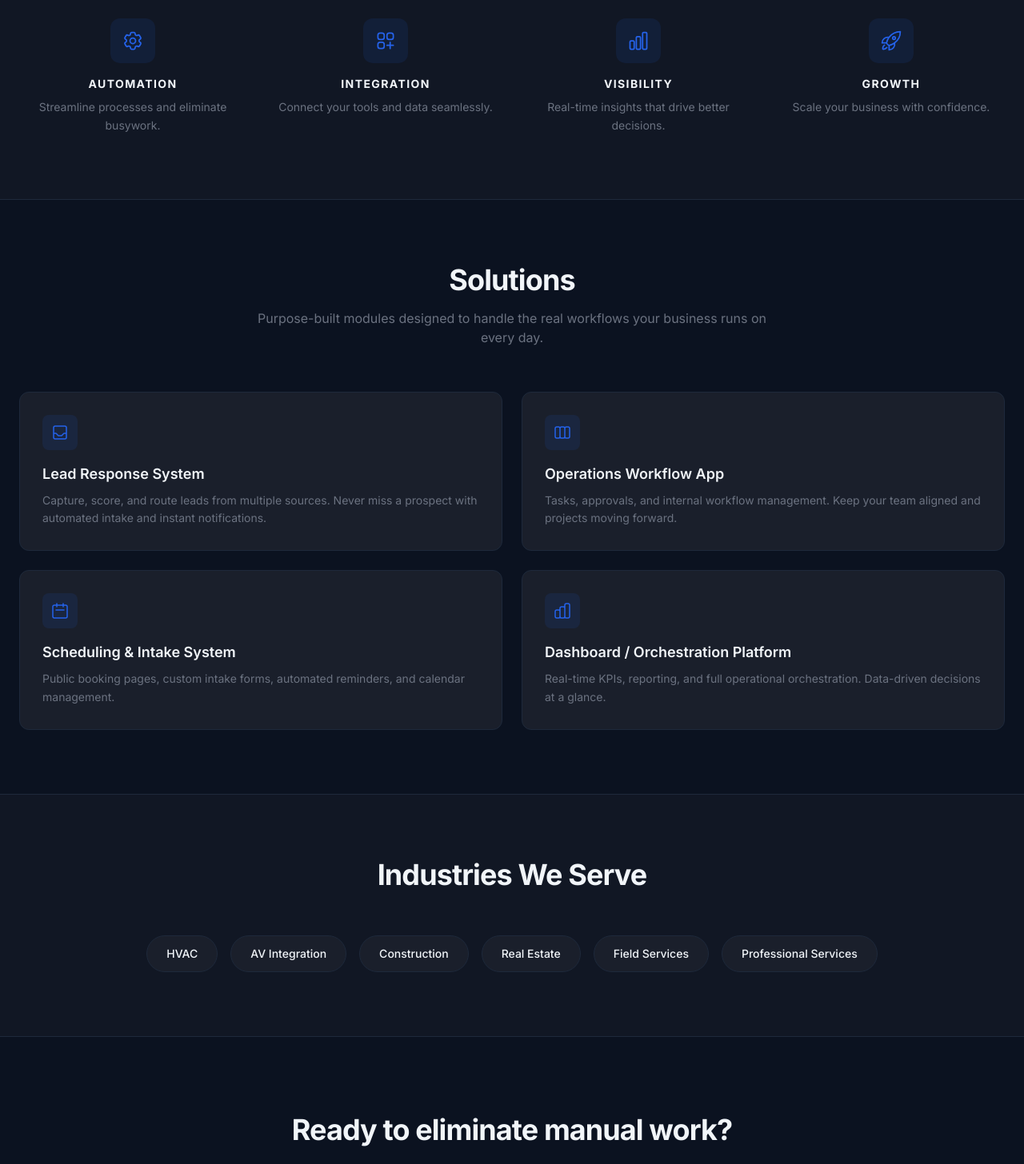
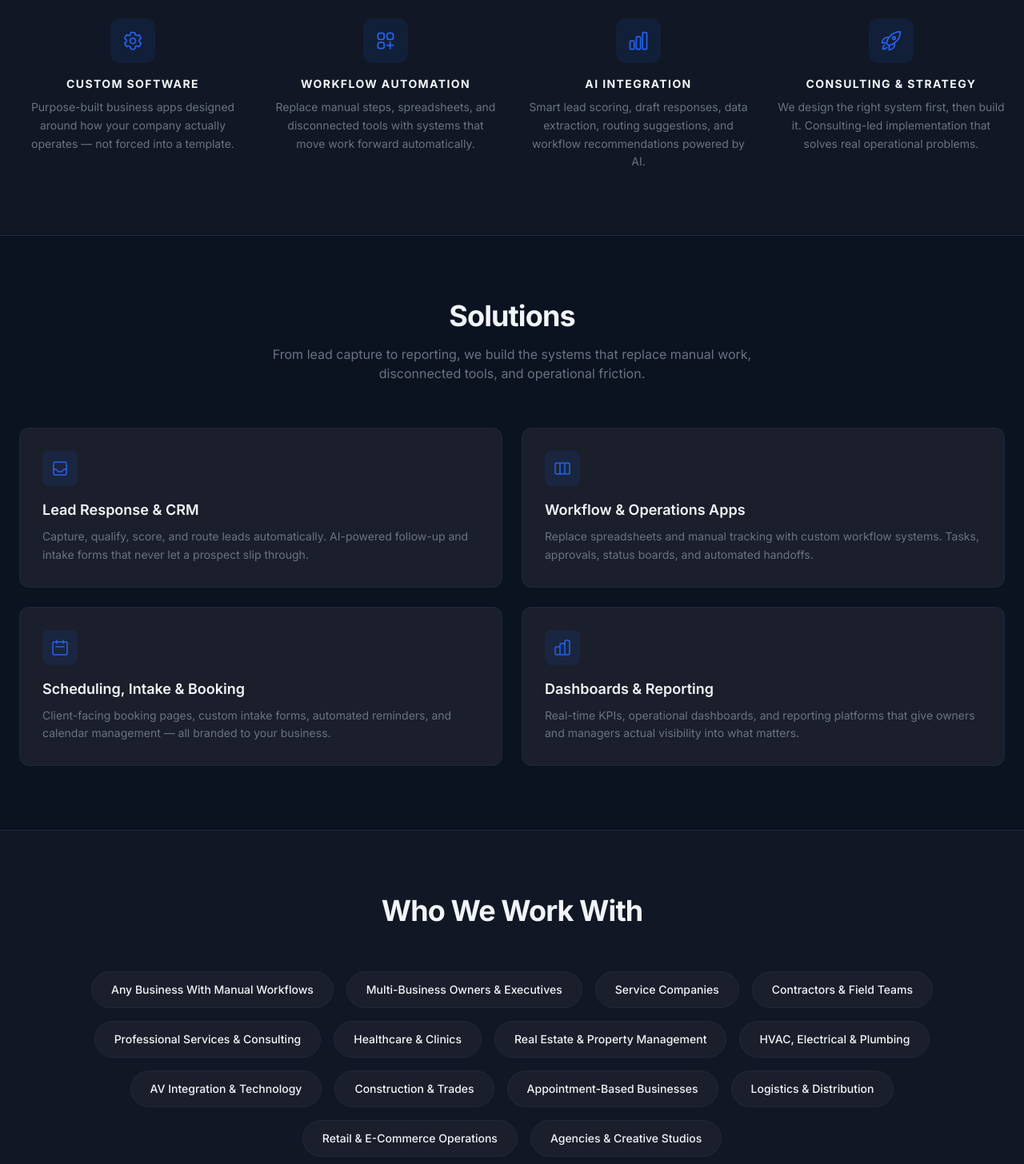
Before and after one commit to tracybailey5150/bad-platform, a Next.js app: page / in a window 1280 px wide. Shown: the part 940-2396 px from the top of the page at 80% size. Built offline with nearby package versions, Linux system fonts and the light colour scheme.

Commit message:
Fix landing page: correct pillars (custom software, workflow automation, AI integration, consulting), broaden industries, align with business plan

```diff
--- a/src/app/page.tsx
+++ b/src/app/page.tsx
@@ -144,10 +144,10 @@ function DashboardMockup() {
 /*  Pillars                                                            */
 /* ------------------------------------------------------------------ */
 const pillars = [
-  { title: 'AUTOMATION', desc: 'Streamline processes and eliminate busywork.', icon: <GearIcon /> },
-  { title: 'INTEGRATION', desc: 'Connect your tools and data seamlessly.', icon: <PuzzleIcon /> },
-  { title: 'VISIBILITY', desc: 'Real-time insights that drive better decisions.', icon: <ChartIcon /> },
-  { title: 'GROWTH', desc: 'Scale your business with confidence.', icon: <RocketIcon /> },
+  { title: 'CUSTOM SOFTWARE', desc: 'Purpose-built business apps designed around how your company actually operates — not forced into a template.', icon: <GearIcon /> },
+  { title: 'WORKFLOW AUTOMATION', desc: 'Replace manual steps, spreadsheets, and disconnected tools with systems that move work forward automatically.', icon: <PuzzleIcon /> },
+  { title: 'AI INTEGRATION', desc: 'Smart lead scoring, draft responses, data extraction, routing suggestions, and workflow recommendations powered by AI.', icon: <ChartIcon /> },
+  { title: 'CONSULTING & STRATEGY', desc: 'We design the right system first, then build it. Consulting-led implementation that solves real operational problems.', icon: <RocketIcon /> },
 ];
 
 /* ------------------------------------------------------------------ */
@@ -155,23 +155,23 @@ const pillars = [
 /* ------------------------------------------------------------------ */
 const solutions = [
   {
-    title: 'Lead Response System',
-    desc: 'Capture, score, and route leads from multiple sources. Never miss a prospect with automated intake and instant notifications.',
+    title: 'Lead Response & CRM',
+    desc: 'Capture, qualify, score, and route leads automatically. AI-powered follow-up and intake forms that never let a prospect slip through.',
     icon: <InboxIcon />,
   },
   {
-    title: 'Operations Workflow App',
-    desc: 'Tasks, approvals, and internal workflow management. Keep your team aligned and projects moving forward.',
+    title: 'Workflow & Operations Apps',
+    desc: 'Replace spreadsheets and manual tracking with custom workflow systems. Tasks, approvals, status boards, and automated handoffs.',
     icon: <WorkflowIcon />,
   },
   {
-    title: 'Scheduling & Intake System',
-    desc: 'Public booking pages, custom intake forms, automated reminders, and calendar management.',
+    title: 'Scheduling, Intake & Booking',
+    desc: 'Client-facing booking pages, custom intake forms, automated reminders, and calendar management — all branded to your business.',
     icon: <CalendarIcon />,
   },
   {
-    title: 'Dashboard / Orchestration Platform',
-    desc: 'Real-time KPIs, reporting, and full operational orchestration. Data-driven decisions at a glance.',
+    title: 'Dashboards & Reporting',
+    desc: 'Real-time KPIs, operational dashboards, and reporting platforms that give owners and managers actual visibility into what matters.',
     icon: <DashboardIcon />,
   },
 ];
@@ -180,12 +180,20 @@ const solutions = [
 /*  Industries                                                         */
 /* ------------------------------------------------------------------ */
 const industries = [
-  'HVAC',
-  'AV Integration',
-  'Construction',
-  'Real Estate',
-  'Field Services',
-  'Professional Services',
+  'Any Business With Manual Workflows',
+  'Multi-Business Owners & Executives',
+  'Service Companies',
+  'Contractors & Field Teams',
+  'Professional Services & Consulting',
+  'Healthcare & Clinics',
+  'Real Estate & Property Management',
+  'HVAC, Electrical & Plumbing',
+  'AV Integration & Technology',
+  'Construction & Trades',
+  'Appointment-Based Businesses',
+  'Logistics & Distribution',
+  'Retail & E-Commerce Operations',
+  'Agencies & Creative Studios',
 ];
 
 /* ------------------------------------------------------------------ */
@@ -233,8 +241,9 @@ export default function LandingPage() {
               <span className="text-bad-blue">Real Results.</span>
             </h1>
             <p className="mt-6 text-lg text-bad-gray max-w-xl mx-auto lg:mx-0 leading-relaxed">
-              BAD builds AI-assisted software, automation systems, and custom
-              applications that help businesses work smarter and grow faster.
+              BAD is a business automation, custom software, AI integration, and
+              consulting company. We design and build the systems your business
+              actually needs — not more generic tools you have to force-fit.
             </p>
             <div className="mt-8 flex flex-wrap items-center justify-center lg:justify-start gap-4">
               <a
@@ -263,7 +272,7 @@ export default function LandingPage() {
       <section className="bg-bad-card/40 border-y border-bad-border">
         <div className="max-w-7xl mx-auto px-6 py-20">
           <h2 className="text-3xl sm:text-4xl font-bold text-center mb-14 tracking-tight">
-            What BAD Delivers
+            What We Build
           </h2>
           <div className="grid sm:grid-cols-2 lg:grid-cols-4 gap-8">
             {pillars.map((p) => (
@@ -287,7 +296,7 @@ export default function LandingPage() {
           Solutions
         </h2>
         <p className="text-bad-gray text-center mb-14 max-w-2xl mx-auto">
-          Purpose-built modules designed to handle the real workflows your business runs on every day.
+          From lead capture to reporting, we build the systems that replace manual work, disconnected tools, and operational friction.
         </p>
         <div className="grid sm:grid-cols-2 gap-6">
           {solutions.map((s) => (
@@ -309,7 +318,7 @@ export default function LandingPage() {
       <section id="industries" className="bg-bad-card/40 border-y border-bad-border">
         <div className="max-w-7xl mx-auto px-6 py-20">
           <h2 className="text-3xl sm:text-4xl font-bold text-center mb-14 tracking-tight">
-            Industries We Serve
+            Who We Work With
           </h2>
           <div className="flex flex-wrap justify-center gap-4">
             {industries.map((ind) => (
```
